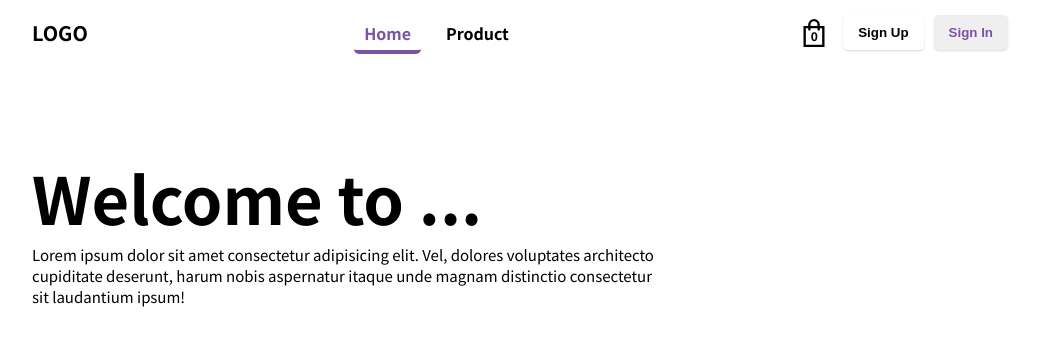
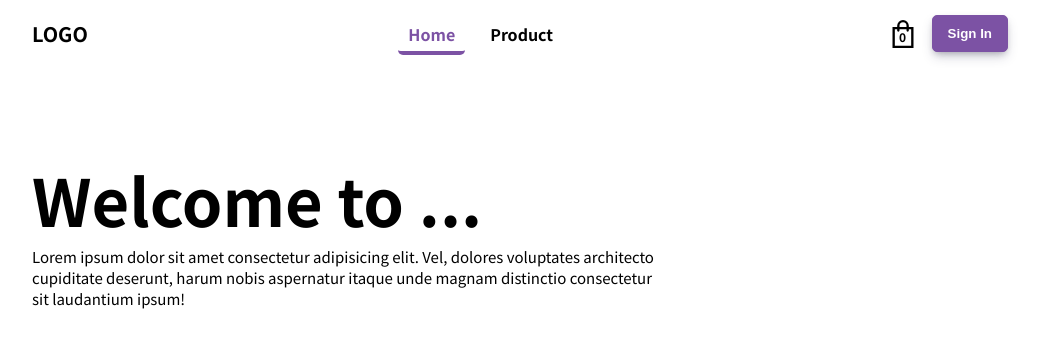
Before and after one commit to Std-Victor/app__03.2.0, a React (Create React App) app: page /#/home in a window 1280 px wide. Shown: the top 344 px of the page, without its empty margins (120-1162 px from the left). Built offline with nearby package versions, Linux system fonts and the light colour scheme.

Commit message:
add sign in page step 01

```diff
--- a/src/App.js
+++ b/src/App.js
@@ -7,6 +7,7 @@ import ProductDetail from "./pages/Product-Detail/Product-Detail";
 import Shop from "./pages/Shop/Shop";
 import ErrorPage from "./pages/Error/Error-Page";
 import MainHeader from "./components/Main-Header/Main-Header";
+import SignIn from "./pages/Sign-In/SignIn";
 
 export default function App() {
   return (
@@ -18,6 +19,7 @@ export default function App() {
         <Route path="/product" element={<Product />} />
         <Route path="/product/:id" element={<ProductDetail />} />
         <Route path="/shop" element={<Shop />} />
+        <Route path="/signin" element={<SignIn />} />
         <Route path="/*" element={<ErrorPage />} />
       </Routes>
     </div>
--- a/src/components/Item/Item.js
+++ b/src/components/Item/Item.js
@@ -1,6 +1,6 @@
 import { useDispatch } from "react-redux";
 
-import { handelItemQuantity } from "../../redux/Shop-Reducer/shop.slice";
+import { handleItemQuantity } from "../../redux/Shop-Reducer/shop.slice";
 
 import style from "./item.module.css";
 
@@ -27,7 +27,7 @@ const Item = ({ item: { item, quantity, sub_total } }) => {
             id=""
             onChange={(e) =>
               dispatch(
-                handelItemQuantity({ id: item.id, quantity: e.target.value })
+                handleItemQuantity({ id: item.id, quantity: e.target.value })
               )
             }
           />
--- a/src/components/Main-Header/Main-Header.js
+++ b/src/components/Main-Header/Main-Header.js
@@ -58,8 +58,9 @@ export default function MainHeader() {
           {hidden ? null : <CardDropdown />}
         </div>
         <div className={style.sign}>
-          <button>Sign Up</button>
-          <button>Sign In</button>
+          <Link to={'/signin'}>
+            <button>Sign In</button>
+          </Link>
         </div>
       </div>
     </nav>
--- a/src/components/Main-Header/Main-Header.module.css
+++ b/src/components/Main-Header/Main-Header.module.css
@@ -59,23 +59,20 @@ a.active {
   top: 30%;
 }
 
-.sign {
-  gap: 1rem;
-}
-
 .sign button {
   padding: 1rem 1.5rem;
   border-radius: 0.5rem;
   font-weight: 700;
   border: none;
   cursor: pointer;
-  box-shadow: 0 1px 2px rgba(0, 0, 0, 0.15);
+  color: white;
+  background-color: #7c52a4;
+  border: 1px solid #7c52a4;
+  box-shadow: rgba(50, 50, 93, 0.25) 0px 6px 12px -2px, rgba(0, 0, 0, 0.3) 0px 3px 7px -3px;
 }
 
-.sign button:first-child {
-  background-color: transparent;
+.sign button:hover{
+  box-shadow: rgba(0, 0, 0, 0.16) 0px 10px 36px 0px, rgba(0, 0, 0, 0.06) 0px 0px 0px 1px;
+  color: #7c52a4;
+  background-color: white;
 }
-
-.sign button:last-child {
-  color: #7c52a4;
-}
--- a/src/components/Modal/modal.module.css
+++ b/src/components/Modal/modal.module.css
@@ -64,7 +64,7 @@
   height: 20rem;
   background: linear-gradient(-45deg, #5f4ca2, #953cb0, #bd7369);
   position: absolute;
-  bottom: -12.5rem;
+  bottom: -12.8rem;
   left: -10rem;
   transform: rotate(17deg);
   z-index: 0;
--- /dev/null
+++ b/src/pages/Sign-In/SignIn.js
@@ -0,0 +1,59 @@
+import React from "react";
+
+import style from "./signIn.module.css";
+
+export default function SignIn() {
+  return (<div className={style.container}>hhh</div>);
+}
+
+/*
+
+<h2>Weekly Coding Challenge #1: Sign in/up Form</h2>
+<div class="container" id="container">
+	<div class="form-container sign-up-container">
+		<form action="#">
+			<h1>Create Account</h1>
+			<div class="social-container">
+				<a href="#" class="social"><i class="fab fa-facebook-f"></i></a>
+				<a href="#" class="social"><i class="fab fa-google-plus-g"></i></a>
+				<a href="#" class="social"><i class="fab fa-linkedin-in"></i></a>
+			</div>
+			<span>or use your email for registration</span>
+			<input type="text" placeholder="Name" />
+			<input type="email" placeholder="Email" />
+			<input type="password" placeholder="Password" />
+			<button>Sign Up</button>
+		</form>
+	</div>
+	<div class="form-container sign-in-container">
+		<form action="#">
+			<h1>Sign in</h1>
+			<div class="social-container">
+				<a href="#" class="social"><i class="fab fa-facebook-f"></i></a>
+				<a href="#" class="social"><i class="fab fa-google-plus-g"></i></a>
+				<a href="#" class="social"><i class="fab fa-linkedin-in"></i></a>
+			</div>
+			<span>or use your account</span>
+			<input type="email" placeholder="Email" />
+			<input type="password" placeholder="Password" />
+			<a href="#">Forgot your password?</a>
+			<button>Sign In</button>
+		</form>
+	</div>
+	<div class="overlay-container">
+		<div class="overlay">
+			<div class="overlay-panel overlay-left">
+				<h1>Welcome Back!</h1>
+				<p>To keep connected with us please login with your personal info</p>
+				<button class="ghost" id="signIn">Sign In</button>
+			</div>
+			<div class="overlay-panel overlay-right">
+				<h1>Hello, Friend!</h1>
+				<p>Enter your personal details and start journey with us</p>
+				<button class="ghost" id="signUp">Sign Up</button>
+			</div>
+		</div>
+	</div>
+</div>
+
+*/
--- a/src/redux/Shop-Reducer/shop.slice.js
+++ b/src/redux/Shop-Reducer/shop.slice.js
@@ -41,7 +41,7 @@ export const shopSlice = createSlice({
       shopList: state.shopList.filter((item) => item.quantity !== 0),
     }),
 
-    handelItemQuantity: (state, action) => ({
+    handleItemQuantity: (state, action) => ({
       ...state,
       total_selected_item: state.shopList.reduce(
         (total, prd) =>
@@ -72,6 +72,6 @@ export const shopSlice = createSlice({
   },
 });
 
-export const { addItem, felterItemQuantity, handelItemQuantity } =
+export const { addItem, felterItemQuantity, handleItemQuantity } =
   shopSlice.actions;
 export default shopSlice.reducer;
```
Also changed, not shown: src/pages/Sign-In/signIn.module.css (added), 1 other file (tests, documents, lock files or other folders).
